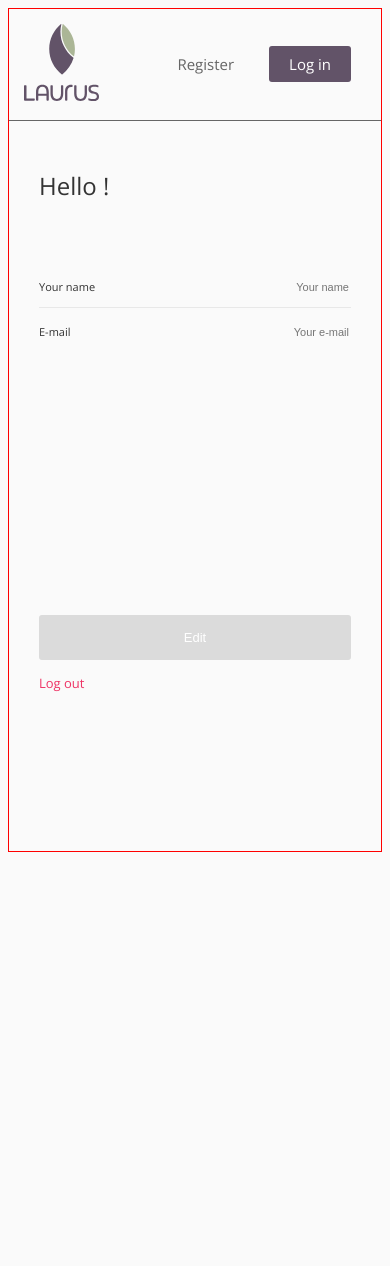
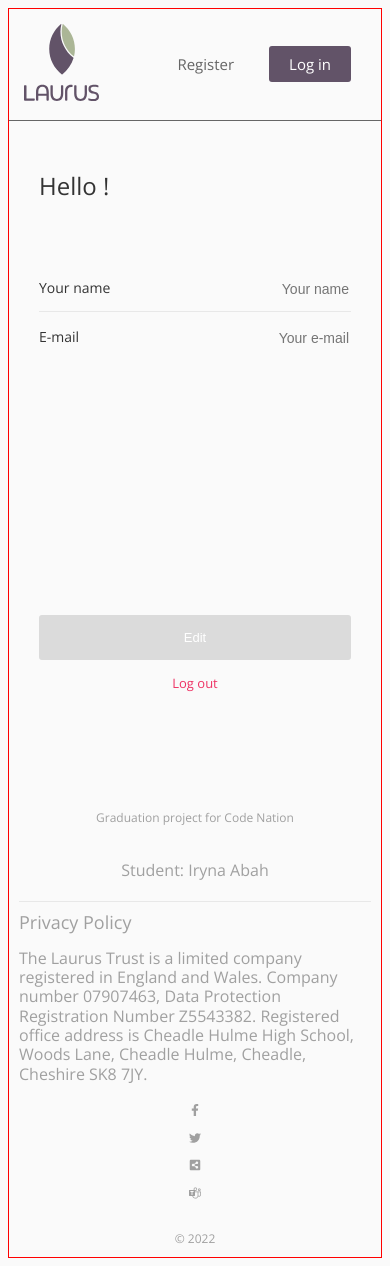
Before and after one commit to Irina-abah/m33-final-school-toners-react, a React (Create React App) app: page /profile in a window 390 px wide. Before the commit the page ends 860 px from the top, so only its background shows below. Built offline with nearby package versions, Linux system fonts and the light colour scheme.

Commit message:
Added Footer, LoggedIn context

```diff
--- a/src/components/App/App.js
+++ b/src/components/App/App.js
@@ -1,15 +1,17 @@
 import './App.css';
+// import { BrowserRouter as Router, Routes, Route } from "react-router-dom";
 import Header from '../Header/Header';
 import Register from '../Register/Register';
 import Login from '../Login/Login';
 import Main from '../Main/Main';
 import Schools from '../Schools/Schools';
 import Profile from '../Profile/Profile';
-import React, { useState } from "react";
+import React from "react";
 import { Route, Routes, useNavigate, useLocation } from "react-router-dom";
 import * as auth from "../../utils/auth";
 import mainApi from '../../utils/MainApi';
-// import { CurrentUserContext } from '../../contexts/CurrentUserContext';
+import { LoggedInUserContext } from '../../contexts/CurrentUserContext';
+import Footer from '../Footer/Footer';
 
 const App = () => {
 
@@ -69,6 +71,7 @@ const App = () => {
         if (!data) throw new Error('Wrong email or password')
         if (data.token) {
           setLoggedIn(true)
+          console.log(loggedIn)
           localStorage.setItem('jwt', data.token)
           localStorage.setItem('user', JSON.stringify(data))
           navigate('/schools')
@@ -92,6 +95,7 @@ const App = () => {
       .then((res) => {
           if (res) {
             setLoggedIn(true)
+            // console.log(loggedIn)
             setUser(res)
             if (location.pathname === '/schools') {
               navigate('/schools')
@@ -117,7 +121,6 @@ const App = () => {
     localStorage.clear();
     navigate('/');
     setLoggedIn(false);
-    console.log(loggedIn)
     setUser({});
   }
 
@@ -173,8 +176,10 @@ const App = () => {
 
   return (
       <div className="App">
+        <LoggedInUserContext.Provider
+          value={loggedIn}
+        >
           <Header>
-          loggedIn={loggedIn}
             onSignOut={handleLogout}
           </Header>
           <Routes>
@@ -198,6 +203,8 @@ const App = () => {
             <Route path="/profile" element={<Profile user={user} onUpdateUser={handleUpdateUser} onSignOut={handleLogout}/>}>
             </Route>
           </Routes>
+          <Footer/>
+        </LoggedInUserContext.Provider>
       </div>
   );
 }
--- /dev/null
+++ b/src/components/Footer/Footer.css
@@ -0,0 +1,119 @@
+.footer {
+  display: flex;
+  width: 100%;
+  flex-direction: column;
+  align-items: center;
+  justify-content: space-between;
+  margin: 0 auto;
+  box-sizing: border-box;
+  padding: 25px 70px 15px;
+  background-color: #1f1f1f;
+}
+
+.footer__title {
+  font-size: 16px;
+  line-height: 1.21;
+  font-weight: 400;
+  color: #A0A0A0;
+  margin: 0;
+}
+
+.footer__subtitle {
+  font-size: 16px;
+  line-height: 1.21;
+  font-weight: 400;
+  color: #A0A0A0;
+  margin: 15px 0 0;
+}
+
+.footer__content {
+  display: flex;
+  flex-direction: row;
+  padding-top: 20px;
+  justify-content: space-between;
+  text-align: center;
+  width: 100%;
+  color: #A0A0A0;
+}
+
+.footer__info {
+  border-top: 1px solid #E8E8E8;
+  margin-top: 20px;
+  padding-top: 10px;
+}
+
+.copyright {
+  margin: 0;
+  font-size: 13px;
+  line-height: 1.21;
+  font-weight: 400;
+}
+
+.policy__link {
+  font-size: 18px;
+  line-height: 1.21;
+  font-weight: 400;
+  text-decoration: none;
+  color: #A0A0A0;
+}
+
+.menu__link {
+  font-size: 18px;
+  line-height: 1.21;
+  font-weight: 400;
+  text-decoration: none;
+  margin-right: 20px;
+  color: #A0A0A0;
+}
+
+.menu__link:last-child {
+  margin-right: 0;
+  color: #A0A0A0;
+}
+
+@media screen and (max-width: 1023px) {
+
+  .footer {
+    padding: 79px 50px 20px;
+    background-color: #FAFAFA;
+  }
+
+}
+
+@media screen and (max-width: 767px) {
+
+  .footer {
+    padding: 79px 10px 10px;
+  }
+
+  .footer__title {
+    font-size: 12px;
+    line-height: 1.21;
+    margin: 0 0 21px;
+  }
+
+  .footer__content {
+    flex-direction: column-reverse;
+  }
+
+  .menu {
+    display: flex;
+    flex-direction: column;
+    margin-bottom: 30px;
+  }
+
+  .menu__link {
+    margin: 0 0 12px;
+    font-size: 12px;
+  }
+
+  .menu__link:last-child {
+    margin-bottom: 0;
+  }
+
+  .copyright {
+    font-size: 12px;
+    color: #A0A0A0;
+  }
+
+}
--- /dev/null
+++ b/src/components/Footer/Footer.js
@@ -0,0 +1,31 @@
+import "./Footer.css";
+import { FaFacebookF } from "react-icons/fa";
+import { FaTwitter } from "react-icons/fa";
+import { FaShareAltSquare } from "react-icons/fa";
+import { SiMicrosoftteams } from "react-icons/si";
+
+const Footer = () => {
+  return (
+    <footer className="footer">
+      <h2 className="footer__title">Graduation project for Code Nation</h2>
+      <p className="footer__subtitle">Student: Iryna Abah</p>
+      <div className="footer__info">
+        <div className="footer__policy">
+          <a className="link policy__link" href="https://www.laurustrust.co.uk/privacy-policy/" target="_blank" rel="noreferrer">Privacy Policy</a>
+          <p className="footer__subtitle">The Laurus Trust is a limited company registered in England and Wales. Company number 07907463, Data Protection Registration Number Z5543382. Registered office address is Cheadle Hulme High School, Woods Lane, Cheadle Hulme, Cheadle, Cheshire SK8 7JY.</p>
+        </div>
+        <div className="footer__content">
+          <p className="copyright">&#169; {new Date().getFullYear()}</p>
+          <nav className="menu">
+            <a className="link menu__link" href="http://facebook.com" target="_blank" rel="noreferrer"><FaFacebookF/></a>
+            <a className="link menu__link" href="http://twitter.com" target="_blank" rel="noreferrer"><FaTwitter/></a>
+            <a className="link menu__link" href="https://laurustrust.sharepoint.com/sites/LCH" target="_blank" rel="noreferrer"><FaShareAltSquare/></a>
+            <a className="link menu__link" href="https://teams.microsoft.com" target="_blank" rel="noreferrer"><SiMicrosoftteams/></a>
+          </nav>
+        </div>
+      </div>
+    </footer>
+  )
+};
+
+export default Footer;
--- a/src/components/Header/Header.js
+++ b/src/components/Header/Header.js
@@ -1,17 +1,16 @@
 import "./Header.css";
-import { Link } from 'react-router-dom';
+import { Link} from 'react-router-dom';
 import logo from "../../images/laurus-trust-logo.svg";
 import Navigation from "./Nagivation/Nagivation";
 
-const Header = ({loggedIn, onLogout}) => {
+const Header = ({onSignOut }) => {
   return (
     <header className="header">
       <Link className="header-link" to="/">
         <img className="header-logo" src={logo} alt="Laurus Trust logo"/>
       </Link>
       <Navigation>
-        loggedIn={loggedIn}
-        onLogout={onLogout}
+        onSignOut={onSignOut}
       </Navigation>
     </header>
   )
--- a/src/components/Header/Nagivation/Nagivation.js
+++ b/src/components/Header/Nagivation/Nagivation.js
@@ -3,12 +3,17 @@ import Account from '../../Profile/Account/Account';
 import { IoSchoolOutline } from "react-icons/io5";
 import { MdOutlineInventory2 } from "react-icons/md";
 import "./Navigation.css";
+import React from 'react';
+import { LoggedInUserContext } from "../../../contexts/CurrentUserContext";
 
-const Navigation = ({loggedIn, onSignOut}) => {
+const Navigation = ({onSignOut }) => {
+
+  const loggedIn = React.useContext(LoggedInUserContext);
+
   return (
     <div className="nav-items">
       {loggedIn ? (
-        <>
+        <nav className="navigation">
           <ul className="nav-list">
             <div className="item-wrapper">
               <IoSchoolOutline/>
@@ -24,8 +29,9 @@ const Navigation = ({loggedIn, onSignOut}) => {
             </div>
           </ul>
           <Account onSignOut={onSignOut}/>
-        </>
+        </nav>
       ) : (
+        <nav className="navigation">
           <ul className="nav-list">
             <li className="nav-item">
               <NavLink className="link header__link_type_signup" to="/signup">Register</NavLink>
@@ -34,9 +40,35 @@ const Navigation = ({loggedIn, onSignOut}) => {
               <NavLink className="link header__link_type_signin" to="/signin">Log in</NavLink>
             </li>
           </ul>
+        </nav>
       )}
     </div>
   )
 };
 
+// const Navigation = ({onSignOut }) => {
+//   return (
+//     <div className="nav-items">
+//         <nav>
+//           <ul className="nav-list">
+//             <div className="item-wrapper">
+//               <IoSchoolOutline/>
+//               <li className="nav-item">
+//                 <NavLink className="link"to="/schools">All Schools</NavLink>
+//               </li>
+//             </div>
+//             <div className="item-wrapper">
+//               <MdOutlineInventory2/>
+//               <li className="nav-item">
+//                 <NavLink className="link" to="/toners">Toners</NavLink>
+//               </li>
+//             </div>
+//           </ul>
+//         </nav>
+//         <Account onSignOut={onSignOut}/>
+//     </div>
+//   )
+// };
+
+
 export default Navigation;
--- a/src/components/Profile/Profile.css
+++ b/src/components/Profile/Profile.css
@@ -48,19 +48,20 @@
   font-weight: 500;
   text-decoration: none;
   color: #EE3465;
+  text-align: center;
 }
 
 .form__input_type_profile {
   text-align: right;
   background-color: #FAFAFA;
-  font-size: 11px;
+  font-size: 14px;
   line-height: 1.21;
   font-weight: 400;
 }
 
 .profile__lable {
   text-align: left;
-  font-size: 11px;
+  font-size: 14px;
   line-height: 1.21;
   font-weight: 500;
 }
--- a/src/components/Profile/Profile.js
+++ b/src/components/Profile/Profile.js
@@ -5,7 +5,6 @@ import {useFormValidation} from "../../utils/ValidateForm";
 
 const Profile = ({onUpdateUser, onSignOut, user}) => {
 
-  // const currentUser = React.useContext(CurrentUserContext);
   const validation = useFormValidation();
 
   const {name, email} = validation.values;
--- a/src/components/Schools/OneSchool/OneSchool.js
+++ b/src/components/Schools/OneSchool/OneSchool.js
@@ -5,19 +5,6 @@ import React, { useLayoutEffect } from "react";
 import mainApi from "../../../utils/MainApi";
 
 const OneSchool = ({school, onChangeQuantity, setIsSuccess, isSuccess, onClose}) => {
-
-  // const [toners, setToners] = React.useState([]);
-
-  // React.useEffect(() => {
-  //   mainApi.getToners()
-  //   .then((data) => {
-  //     setToners(data)
-  //     console.log(data)
-  //   })
-  //   .catch((err) => {
-  //     console.log(err);
-  //   })
-  // }, [])
 
   // const locationid = school.locations.find((item) => {
   //   return toners.find((toner) => {
@@ -31,16 +18,16 @@ const OneSchool = ({school, onChangeQuantity, setIsSuccess, isSuccess, onClose})
 
   // console.log(locationid)
 
-  const toners = school.locations.forEach((location) => {
-    let tonerlist = location.toners;
-    console.log(tonerlist)
+//   const toners = school.locations.forEach((location) => {
+//     let tonerlist = location.toners;
+//     console.log(tonerlist)
 
-    const array = [...tonerlist]
-    console.log(array)
-    return array;
-});
+//     const array = [...tonerlist]
+//     console.log(array)
+//     return array;
+// });
 
-console.log(toners)
+// console.log(toners)
 
 
   // const totalPrice = data.reduce(
--- a/src/components/Schools/Schools.js
+++ b/src/components/Schools/Schools.js
@@ -3,7 +3,6 @@ import "./Schools.css";
 import React from "react";
 
 const Schools = ({schools, onChangeQuantity, setIsSuccess, isSuccess, onClose}) => {
-
 
   return (
       <section className="schools">
--- a/src/contexts/CurrentUserContext.js
+++ b/src/contexts/CurrentUserContext.js
@@ -1,3 +1,3 @@
 import React from 'react';
 
-export const CurrentUserContext = React.createContext();
+export const LoggedInUserContext = React.createContext();
--- a/src/styles/link.css
+++ b/src/styles/link.css
@@ -1,6 +1,7 @@
 .link:hover {
   opacity: 0.6;
   transition: all 0.7s ease;
+  color: #625368;
 }
 
 .link:focus {
```
Also changed, not shown: src/components/Profile/Account/Account.js (+14 -0 lines). Lines whose indentation alone changed are shown as unchanged.
